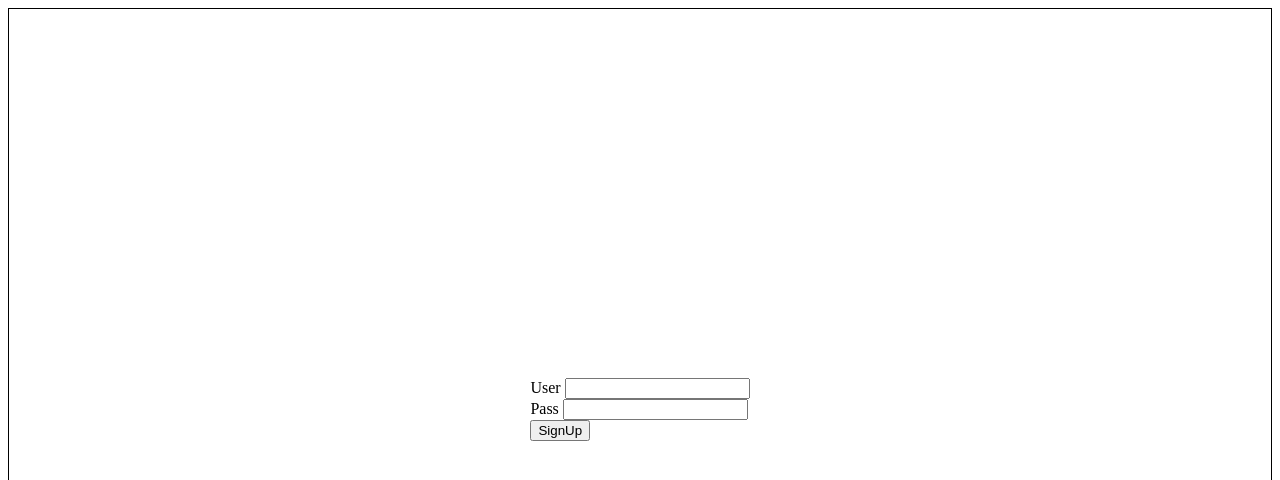
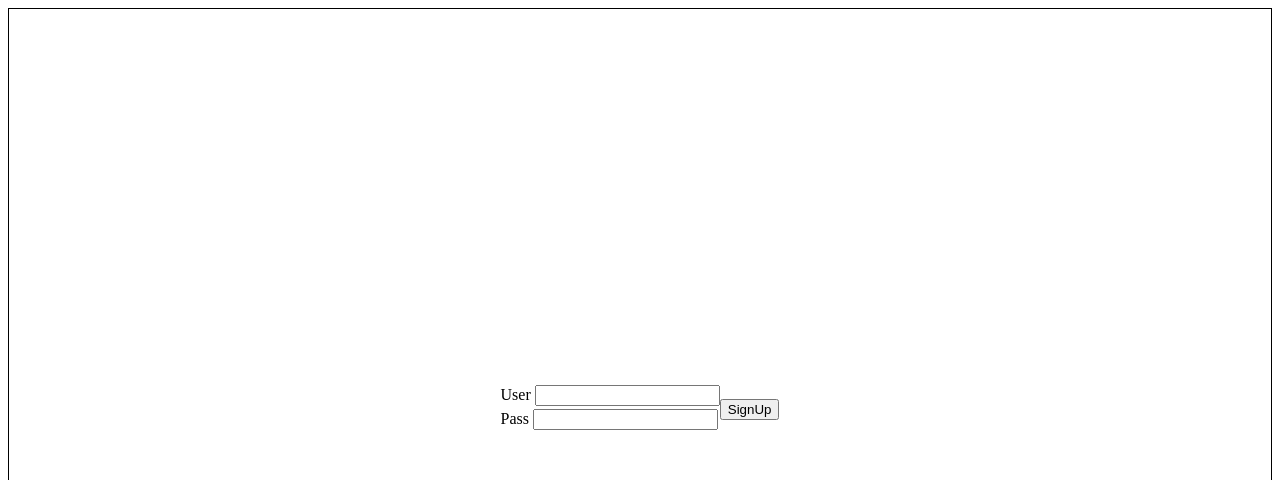
Before and after one commit to gabrielurs/M06-Sprint, a plain HTML site: page Practica2_1/practica2_1.html in a window 1280 px wide. Shown: the top 480 px of the page. Drawn offline with nearby package versions, Linux system fonts and the light colour scheme.

Commit message:
solucio problema

```diff
--- a/Practica2_1/practica2_1.html
+++ b/Practica2_1/practica2_1.html
@@ -18,8 +18,8 @@
             <label class="lab">Pass</label>
             <input type="password" class="inputs" id="password" name="password"/>
             <br>
-            <button id="SignUp">SignUp</button>
         </form>
+        <button id="SignUp">SignUp</button>
 
     </div>
     <div class="container1" id="c2" style="display:none;">
@@ -36,8 +36,8 @@
             <label class="lab">Email</label>
             <input type="email" id="email" class="inputs"/>
             <br>
+            </form>
         <button id="Next">Next</button>
-        </form>
     </div>
     <div class="container2" id="c3" style="display:none;">
         <div class="row">
--- a/Practica2_1/script.js
+++ b/Practica2_1/script.js
@@ -1,9 +1,9 @@
-let user;
-let password;
-let nom;
-let cognom;
-let edat;
-let correcto = false;
+var user;
+var password;
+var nom;
+var cognom;
+var edat;
+var correcto = false;
 
 //comment
 
--- a/Practica2_1/style.css
+++ b/Practica2_1/style.css
@@ -15,7 +15,7 @@
     align-items: center;
     justify-content: center;
     height: 100vh;
-
+}
 
 
 
```
